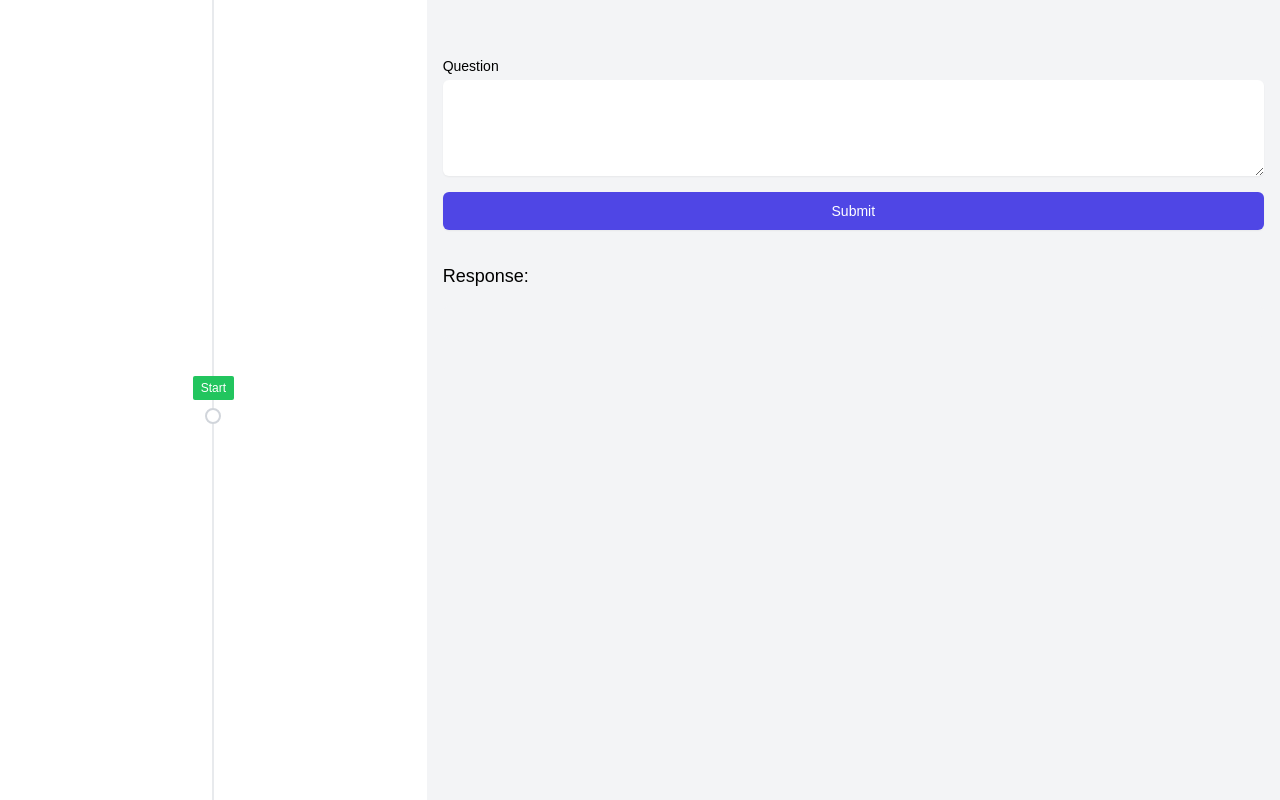
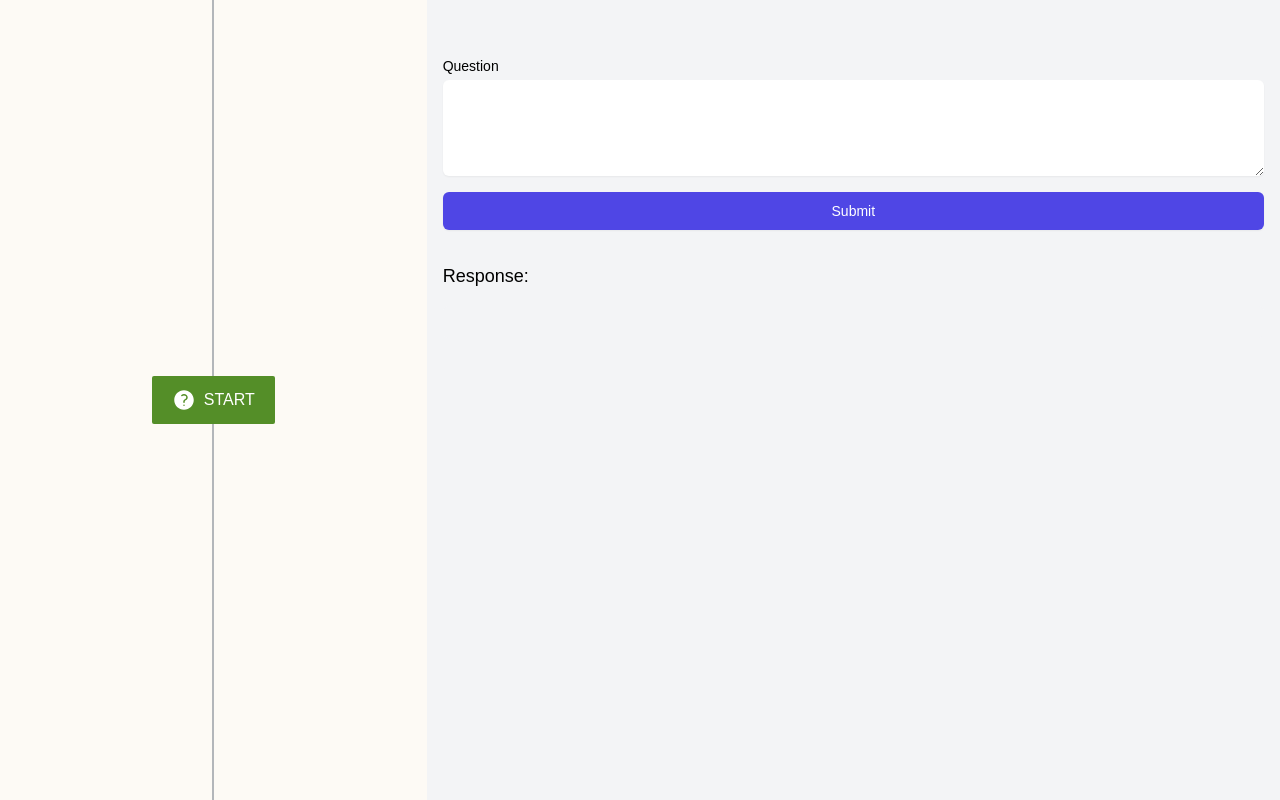
Before and after one commit to wordware-ai/wordware-crypto-react, a Next.js app: page / in a window 1280 px wide. Built offline with nearby package versions, Linux system fonts and the light colour scheme.

Commit message:
progress ui base

```diff
--- a/app/components/Chat.tsx
+++ b/app/components/Chat.tsx
@@ -64,13 +64,19 @@ const Chat: React.FC<ChatProps> = ({ setGenerations }) => {
 
               if (value.type === "generation") {
                 if (value.state === "start") {
-                  setResponse(
-                    (prev) => prev + `\nNEW GENERATION - ${value.label}\n`
-                  );
-                  setGenerations((prev) => [
-                    ...prev,
-                    { label: value.label, thought: "" },
-                  ]);
+                  console.log("New generation:", value); // Add this line
+                  setGenerations((prev) => {
+                    const newGenerations = [
+                      ...prev,
+                      {
+                        label: value.label,
+                        thought: value.thought || "",
+                        action: value.action || "",
+                      },
+                    ];
+                    console.log("Updated generations:", newGenerations); // Add this line
+                    return newGenerations;
+                  });
                 } else if (value.state === "end") {
                   setResponse(
                     (prev) => prev + `\nEND GENERATION - ${value.label}\n`
@@ -88,7 +94,11 @@ const Chat: React.FC<ChatProps> = ({ setGenerations }) => {
                 setGenerations((prev) =>
                   prev.map((gen, index) =>
                     index === prev.length - 1
-                      ? { ...gen, thought: gen.thought + (value.value ?? "") }
+                      ? {
+                          ...gen,
+                          thought: gen.thought + (value.value ?? ""),
+                          action: gen.action || value.action || "", // Update action if it exists
+                        }
                       : gen
                   )
                 );
--- a/app/components/Progress.tsx
+++ b/app/components/Progress.tsx
@@ -7,13 +7,14 @@ interface Generation {
   label: string;
   thought: string;
   isCompleted?: boolean;
+  action?: string; // Add this line
 }
 
 interface ProgressProps {
   generations: Generation[];
 }
 
-const ProgressItem: React.FC<{
+interface ProgressItemProps {
   label: string;
   description: string;
   isHighlighted: boolean;
@@ -21,7 +22,11 @@ const ProgressItem: React.FC<{
   isHovered: boolean;
   onHover: (index: number) => void;
   index: number;
-}> = ({
+  type: "START" | "NEXT" | "ANSWER" | "HTML" | "OTHER";
+  action?: string; // Add this line
+}
+
+const ProgressItem: React.FC<ProgressItemProps> = ({
   label,
   description,
   isHighlighted,
@@ -29,7 +34,75 @@ const ProgressItem: React.FC<{
   isHovered,
   onHover,
   index,
+  type,
+  action, // Add this line
 }) => {
+  const getIcon = () => {
+    switch (type) {
+      case "START":
+        return (
+          <svg
+            xmlns="http://www.w3.org/2000/svg"
+            viewBox="0 0 24 24"
+            fill="white"
+          >
+            <path d="M8.01266 4.56502C8.75361 4.16876 9.5587 4 11.1411 4H12.8589C14.4413 4 15.2464 4.16876 15.9873 4.56502C16.6166 4.90155 17.0985 5.38342 17.435 6.01266C17.8312 6.75361 18 7.5587 18 9.14111V14.8589C18 16.4413 17.8312 17.2464 17.435 17.9873C17.0985 18.6166 16.6166 19.0985 15.9873 19.435C15.2464 19.8312 14.4413 20 12.8589 20H11.1411C9.5587 20 8.75361 19.8312 8.01266 19.435C7.38342 19.0985 6.90155 18.6166 6.56502 17.9873C6.16876 17.2464 6 16.4413 6 14.8589V9.14111C6 7.5587 6.16876 6.75361 6.56502 6.01266C6.90155 5.38342 7.38342 4.90155 8.01266 4.56502ZM12.8589 2H11.1411C9.12721 2 8.04724 2.27848 7.06946 2.8014C6.09168 3.32432 5.32432 4.09168 4.8014 5.06946C4.27848 6.04724 4 7.12721 4 9.14111V14.8589C4 16.8728 4.27848 17.9528 4.8014 18.9305C5.32432 19.9083 6.09168 20.6757 7.06946 21.1986C8.04724 21.7215 9.12721 22 11.1411 22H12.8589C14.8728 22 15.9528 21.7215 16.9305 21.1986C17.9083 20.6757 18.6757 19.9083 19.1986 18.9305C19.7215 17.9528 20 16.8728 20 14.8589V9.14111C20 7.12721 19.7215 6.04724 19.1986 5.06946C18.6757 4.09168 17.9083 3.32432 16.9305 2.8014C15.9528 2.27848 14.8728 2 12.8589 2ZM13 6H11V11H13V6ZM7.75781 13.758L12.0005 18.0006L16.2431 13.758L14.8289 12.3438L12.0005 15.1722L9.17203 12.3438L7.75781 13.758Z"></path>
+          </svg>
+        );
+      case "NEXT":
+        return (
+          <svg
+            xmlns="http://www.w3.org/2000/svg"
+            viewBox="0 0 24 24"
+            fill="white"
+            width="24"
+            height="24"
+          >
+            <path d="M12 2C17.52 2 22 6.48 22 12C22 17.52 17.52 22 12 22C6.48 22 2 17.52 2 12C2 6.48 6.48 2 12 2ZM12 20C16.42 20 20 16.42 20 12C20 7.58 16.42 4 12 4C7.58 4 4 7.58 4 12C4 16.42 7.58 20 12 20ZM13 12H16L12 16L8 12H11V8H13V12Z"></path>
+          </svg>
+        );
+      case "ANSWER":
+        return (
+          <svg
+            xmlns="http://www.w3.org/2000/svg"
+            fill="white"
+            width="24"
+            height="24"
+            viewBox="0 0 24 24"
+          >
+            <path d="M11.602 13.7599L13.014 15.1719L21.4795 6.7063L22.8938 8.12051L13.014 18.0003L6.65 11.6363L8.06421 10.2221L10.189 12.3469L11.6025 13.7594L11.602 13.7599ZM11.6037 10.9322L16.5563 5.97949L17.9666 7.38977L13.014 12.3424L11.6037 10.9322ZM8.77698 16.5873L7.36396 18.0003L1 11.6363L2.41421 10.2221L3.82723 11.6352L3.82604 11.6363L8.77698 16.5873Z"></path>
+          </svg>
+        );
+      case "HTML":
+        return (
+          <svg
+            xmlns="http://www.w3.org/2000/svg"
+            viewBox="0 0 24 24"
+            fill="white"
+            width="24"
+            height="24"
+          >
+            <path d="M24 12L18.3431 17.6569L16.9289 16.2426L21.1716 12L16.9289 7.75736L18.3431 6.34315L24 12ZM2.82843 12L7.07107 16.2426L5.65685 17.6569L0 12L5.65685 6.34315L7.07107 7.75736L2.82843 12ZM9.78845 21H7.66009L14.2116 3H16.3399L9.78845 21Z"></path>
+          </svg>
+        );
+      default:
+        return (
+          <svg
+            xmlns="http://www.w3.org/2000/svg"
+            viewBox="0 0 24 24"
+            fill="currentColor"
+            className="w-6 h-6"
+          >
+            <path
+              fillRule="evenodd"
+              d="M2.25 12c0-5.385 4.365-9.75 9.75-9.75s9.75 4.365 9.75 9.75-4.365 9.75-9.75 9.75S2.25 17.385 2.25 12zm11.378-3.917c-.89-.777-2.366-.777-3.255 0a.75.75 0 01-.988-1.129c1.454-1.272 3.776-1.272 5.23 0 1.513 1.324 1.513 3.518 0 4.842a3.75 3.75 0 01-.837.552c-.676.328-1.028.774-1.028 1.152v.75a.75.75 0 01-1.5 0v-.75c0-1.279 1.06-2.107 1.875-2.502.182-.088.351-.199.503-.331.83-.727.83-1.857 0-2.584zM12 18a.75.75 0 100-1.5.75.75 0 000 1.5z"
+              clipRule="evenodd"
+            />
+          </svg>
+        );
+    }
+  };
+
   return (
     <div
       className="relative flex flex-col items-center"
@@ -37,15 +110,15 @@ const ProgressItem: React.FC<{
       onMouseLeave={() => onHover(-1)}
     >
       <div
-        className={`px-2 py-1 text-xs font-medium rounded-sm mb-2 ${
-          isHighlighted || isHovered
-            ? "bg-green-500 text-white"
-            : "bg-white text-gray-700 border border-gray-300"
-        }`}
+        className={`px-5 py-3 text-md font-[300] rounded-sm uppercase flex flex-col items-center bg-[#548E28] text-white`}
       >
-        {label}
+        <div className="flex items-center">
+          <span className="mr-2">{getIcon()}</span>
+          <div>{label}</div>
+        </div>
+        {action && <div className="text-xs mt-1">Action: {action}</div>}{" "}
+        {/* Add this line */}
       </div>
-      <div className="w-4 h-4 rounded-full bg-white border-2 border-gray-300 z-10"></div>
       <AnimatePresence>
         {isHovered && (
           <motion.div
@@ -55,7 +128,9 @@ const ProgressItem: React.FC<{
             transition={{ duration: 0.2, ease: "easeInOut" }}
             className="absolute top-full mt-2 p-2 bg-white border border-gray-300 rounded shadow-lg z-20 w-[300px] overflow-hidden"
           >
-            <p className="text-sm text-gray-700 text-center">{description}</p>
+            <p className="text-sm text-black text-center font-mono">
+              {description}
+            </p>
           </motion.div>
         )}
       </AnimatePresence>
@@ -89,6 +164,8 @@ const Progress: React.FC<ProgressProps> = ({ generations = [] }) => {
           description: gen.thought,
           isHighlighted: index === generations.length - 1 && !gen.isCompleted,
           isLast: index === generations.length - 1,
+          type: gen.label.toUpperCase() as "NEXT" | "ANSWER" | "HTML" | "OTHER",
+          action: gen.action, // Add this line
         }))
       : [
           {
@@ -96,6 +173,8 @@ const Progress: React.FC<ProgressProps> = ({ generations = [] }) => {
             description: "Initial state",
             isHighlighted: true,
             isLast: true,
+            type: "OTHER",
+            action: undefined, // Add this line
           },
         ];
 
@@ -122,10 +201,10 @@ const Progress: React.FC<ProgressProps> = ({ generations = [] }) => {
   const displayedItems = items.slice(currentIndex, currentIndex + visibleItems);
 
   return (
-    <div className="w-full h-full flex flex-col justify-center items-center relative overflow-hidden">
-      <div className="absolute left-1/2 top-0 bottom-0 w-px bg-gray-300 transform -translate-x-1/2">
+    <div className="w-full h-full flex flex-col justify-center items-center bg-[#FDFAF5] relative overflow-hidden">
+      <div className="absolute left-1/2 top-0 bottom-0 w-px bg-gray-500 transform -translate-x-1/2">
         <div
-          className="absolute top-0 left-0 w-full bg-black transition-all duration-300 ease-in-out"
+          className="absolute top-0 left-0 w-0.5 bg-black  transition-all duration-300 ease-in-out"
           style={{
             height:
               hoveredIndex >= 0 ? `${getNodePosition(hoveredIndex)}%` : "0%",
@@ -146,6 +225,8 @@ const Progress: React.FC<ProgressProps> = ({ generations = [] }) => {
             isHovered={hoveredIndex === index}
             onHover={handleHover}
             index={index}
+            type={item.type}
+            action={item.action} // Add this line
           />
         ))}
       </div>
--- /dev/null
+++ b/public/globals.css
@@ -0,0 +1,7 @@
+@import url("https://fonts.googleapis.com/css2?family=DM+Mono:ital,wght@0,300;0,400;0,500;1,300;1,400;1,500&display=swap");
+@import url("https://fonts.googleapis.com/css2?family=DM+Mono:ital,wght@0,300;0,400;0,500;1,300;1,400;1,500&family=Noto+Serif:ital,wght@0,100..900;1,100..900&display=swap");
+@import url("https://fonts.googleapis.com/css2?family=DM+Mono:ital,wght@0,300;0,400;0,500;1,300;1,400;1,500&family=DM+Sans:ital,opsz,wght@0,9..40,100..1000;1,9..40,100..1000&family=Noto+Serif:ital,wght@0,100..900;1,100..900&display=swap");
+
+@tailwind base;
+@tailwind components;
+@tailwind utilities;
--- a/tailwind.config.ts
+++ b/tailwind.config.ts
@@ -8,9 +8,10 @@ const config: Config = {
   ],
   theme: {
     extend: {
-      colors: {
-        background: "var(--background)",
-        foreground: "var(--foreground)",
+      fontFamily: {
+        dm: ["DM Mono", "monospace"],
+        serif: ["Noto Serif", "serif"],
+        sans: ["DM Sans", "serif"],
       },
     },
   },
```
